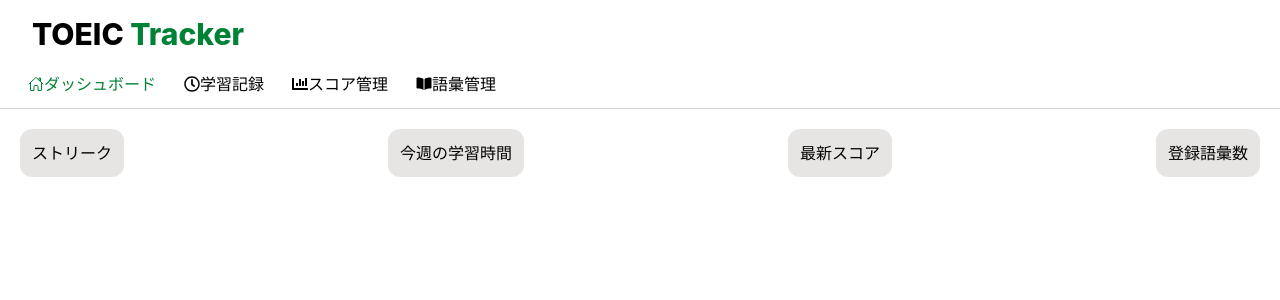
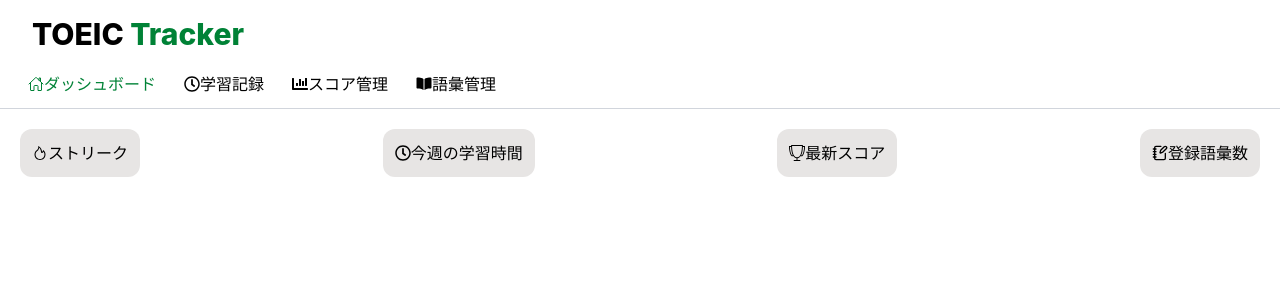
Before and after one commit to k-tomida/toeic-tracker, a React (Vite) app in the folder frontend/: page / in a window 1280 px wide. Shown: the top 300 px of the page. Built offline with nearby package versions, Linux system fonts and the light colour scheme.

Commit message:
WIP: KPIカードにアイコン追加

```diff
--- a/frontend/src/components/Header.tsx
+++ b/frontend/src/components/Header.tsx
@@ -1,6 +1,6 @@
 import { IoHomeOutline, IoBook } from "react-icons/io5";
 import { FaRegClock, FaChartBar } from "react-icons/fa";
-import { NavItem } from "../ui/NavItem";
+import { NavItem } from "../modules/NavItem";
 
 export const Header = () => {
     return (
--- a/frontend/src/components/HomeMain.tsx
+++ /dev/null
@@ -1,12 +0,0 @@
-import { KpiCard } from "../ui/KpiCard"
-
-export const HomeMain = () => {
-    return (
-        <div className="flex max-w-7xl mx-auto justify-between">
-            <KpiCard title="ストリーク" />
-            <KpiCard title="今週の学習時間" />
-            <KpiCard title="最新スコア" />
-            <KpiCard title="登録語彙数" />
-        </div>
-    )
-}
--- /dev/null
+++ b/frontend/src/components/KpiCards.tsx
@@ -0,0 +1,16 @@
+import { KpiCard } from "../modules/KpiCard"
+import { FaRegClock } from "react-icons/fa";
+import { AiOutlineFire } from "react-icons/ai";
+import { TfiCup } from "react-icons/tfi";
+import { LuNotebookPen } from "react-icons/lu";
+
+export const KpiCards = () => {
+    return (
+        <div className="flex max-w-7xl mx-auto justify-between">
+            <KpiCard title="ストリーク" icon={<AiOutlineFire />} />
+            <KpiCard title="今週の学習時間" icon={<FaRegClock />} />
+            <KpiCard title="最新スコア" icon={<TfiCup />} />
+            <KpiCard title="登録語彙数" icon={<LuNotebookPen />} />
+        </div>
+    )
+}
--- /dev/null
+++ b/frontend/src/modules/KpiCard.tsx
@@ -0,0 +1,14 @@
+import type { ReactNode } from "react";
+
+type Props = {
+    title: string;
+    icon: ReactNode;
+}
+
+export const KpiCard = ({ title, icon }: Props) => {
+    return (
+        <div className="bg-stone-200 m-5 rounded-xl p-3 ">
+            <p className="flex items-center">{icon}{title}</p>
+        </div>
+    )
+}
--- a/frontend/src/pages/Home.tsx
+++ b/frontend/src/pages/Home.tsx
@@ -1,11 +1,11 @@
 import { Header } from "../components/Header"
-import { HomeMain } from "../components/HomeMain"
+import { KpiCards } from "../components/KpiCards"
 
 export const Home = () => {
     return (
         <>
             <Header />
-            <HomeMain />
+            <KpiCards />
         </>
     )
 }
--- a/frontend/src/ui/KpiCard.tsx
+++ /dev/null
@@ -1,11 +0,0 @@
-type Props = {
-    title: string;
-}
-
-export const KpiCard = ({ title }: Props) => {
-    return (
-        <div className="bg-stone-200 m-5 rounded-xl p-3  ">
-            <p>{title}</p>
-        </div>
-    )
-}
```
Also changed, not shown: frontend/src/modules/NavItem.tsx (renamed from frontend/src/ui/NavItem.tsx).
